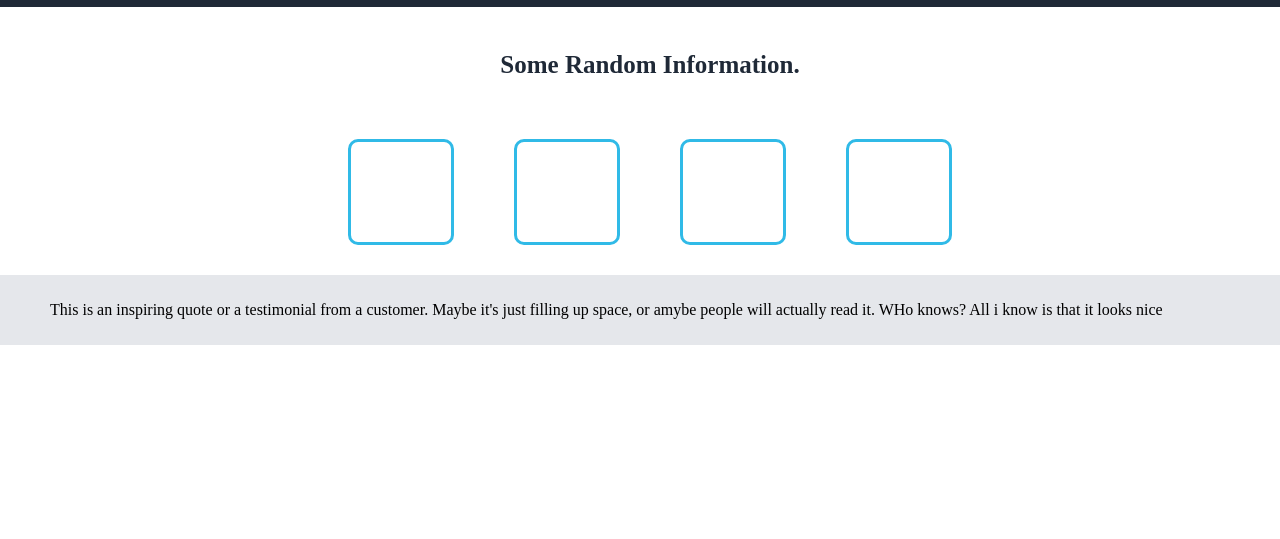
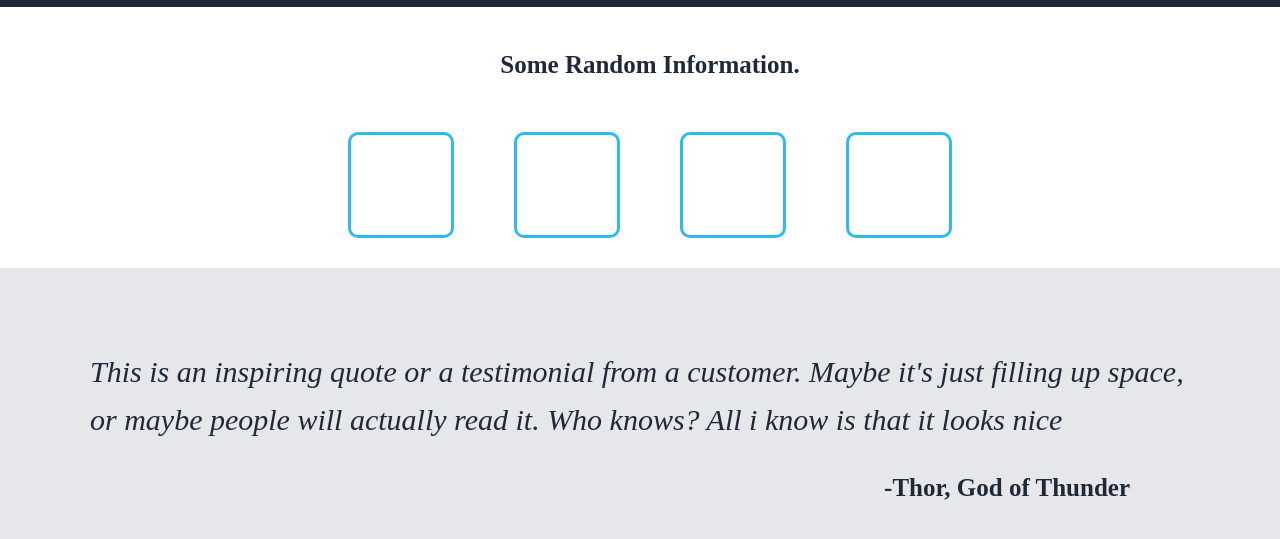
Before and after one commit to Obumezi/Odin-landing-page, a plain HTML site: page index.html in a window 1280 px wide. Shown: the part 353-892 px from the top of the page. Before the commit the page ends 800 px from the top, so only its background shows below. Drawn offline with Linux system fonts and the light colour scheme.

Commit message:
Completed third section

```diff
--- a/index.html
+++ b/index.html
@@ -47,8 +47,6 @@
         <h4 class="second-text">Some Random Information.</h4>
         <div class="box-hold">
             <div class="box"></div>
-
-
             <div class="box"></div>
 
             <div class="box"></div>
@@ -61,9 +59,13 @@
 
 
     <div class="third-section">
-        <blockquote>This is an inspiring quote or a testimonial from a customer. Maybe it's just filling up space, or amybe
-            people will actually read it. WHo knows? All i know is that it looks nice</blockquote>
+        <blockquote class="quote">This is an inspiring quote or a testimonial from a customer. Maybe it's just filling
+            up space, or maybe
+            people will actually read it. Who knows? All i know is that it looks nice</blockquote>
+        <div class="author">-Thor, God of Thunder</div>
     </div>
+
+
 
 </body>
 
--- a/style.css
+++ b/style.css
@@ -86,8 +86,7 @@ button {
   justify-content: center;
   gap: 20px;
   display: flex;
-  margin-top: 0;
-  margin: 40px auto 0 auto;
+  text-align: justify;
 }
 
 .second-text {
@@ -103,10 +102,23 @@ button {
   text-align: center;
 }
 
+.third-section {
+  background-color: #e5e7eb;
+  padding: 50px;
+}
 
-.third-section {
-  width: 100%;
-  background-color: #e5e7eb;
-  padding: 10px;
-  height: 100%;
+.quote {
+  font-style: italic;
+  font-size: 30px;
+  color: #1f2937;
+  line-height: 1.6;
 }
+
+.author {
+  display: flex;
+  justify-content: end;
+  color: #1f2937;
+  margin-right: 100px;
+  font-size: 25px;
+  font-weight: 900;
+}
```
